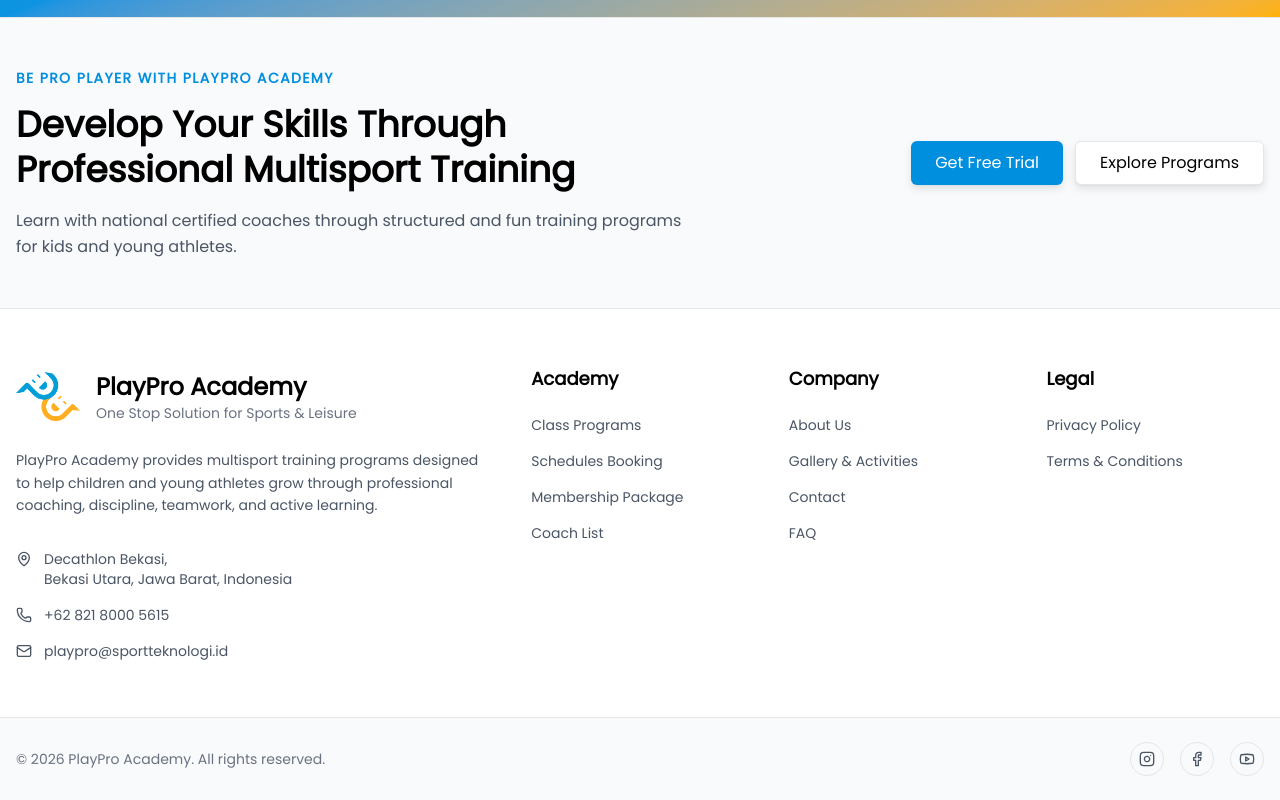
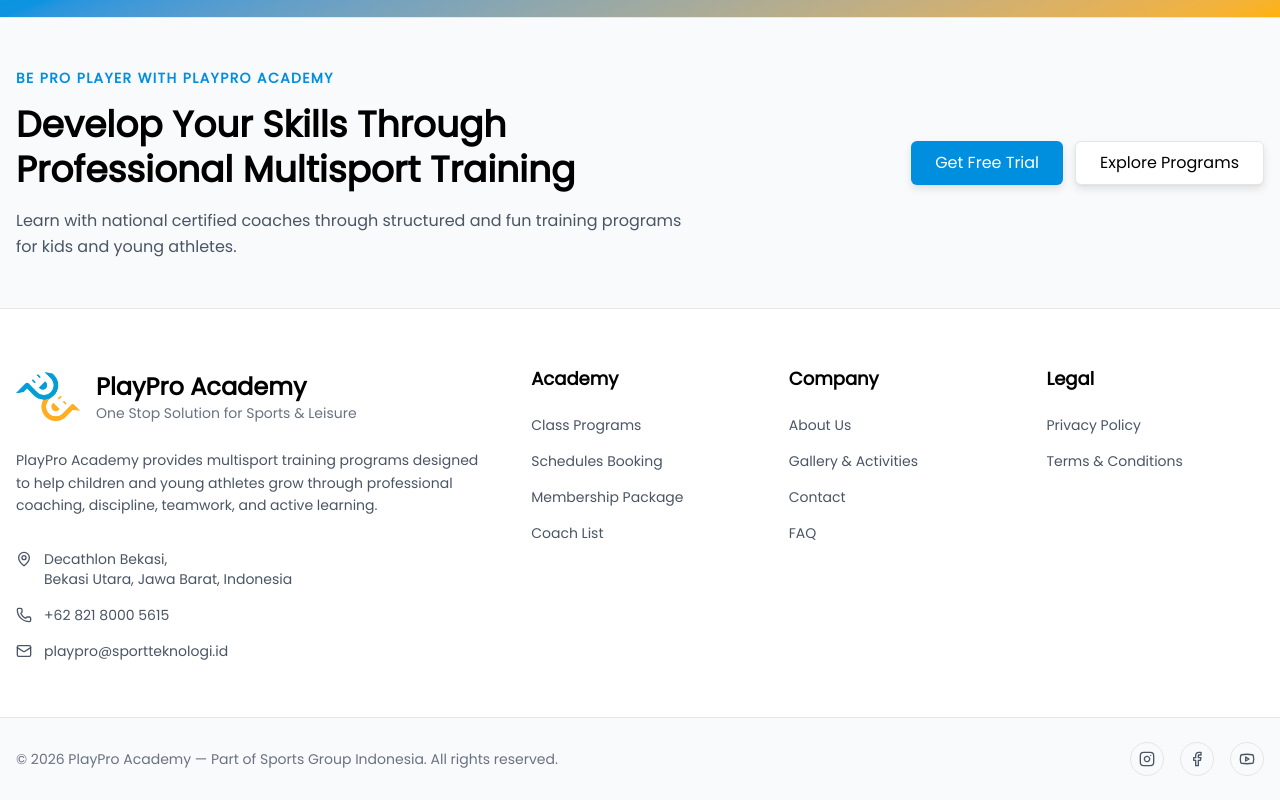
Before and after one commit to SporttekDev/playpro-academy-fe, a Next.js app: page /about-us in a window 1280 px wide. Shown: the part 4745-5545 px from the top of the page. Built offline with nearby package versions, Linux system fonts and the light colour scheme.

Commit message:
update: add sgi tagline

```diff
--- a/components/landing-ui/footer.tsx
+++ b/components/landing-ui/footer.tsx
@@ -9,6 +9,8 @@
     Mail,
     Phone,
     MapPin,
+    ArrowUpRight,
+    Building2,
 } from "lucide-react"
 import { Button } from "../ui/button"
 
@@ -234,7 +236,8 @@
             <section className="border-t bg-gray-50">
                 <div className="container mx-auto flex flex-col items-center justify-between gap-5 px-4 py-6 md:flex-row">
                     <p className="text-center text-sm text-gray-500 md:text-left">
-                        © {new Date().getFullYear()} PlayPro Academy.
+                        © {new Date().getFullYear()} PlayPro Academy —
+                        Part of Sports Group Indonesia.
                         All rights reserved.
                     </p>
 
--- a/components/landing-ui/hero.tsx
+++ b/components/landing-ui/hero.tsx
@@ -153,7 +153,7 @@
                 sm:px-4 sm:py-2 sm:text-sm
               "
                         >
-                            ⚽ PlayPro Academy
+                            PlayPro Academy
                         </div>
 
                         {/* Heading */}
```
